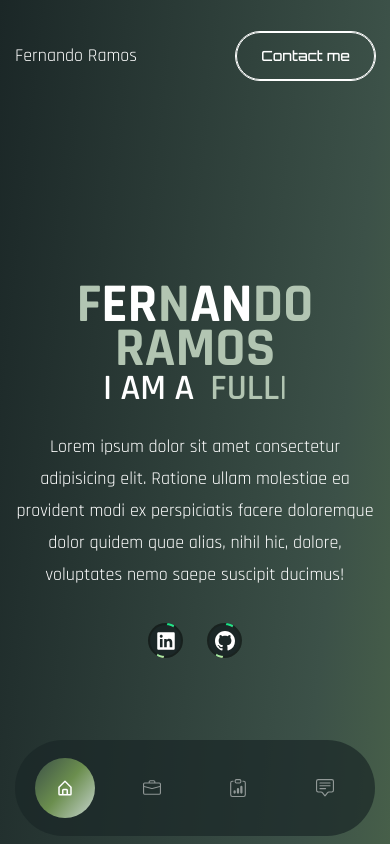
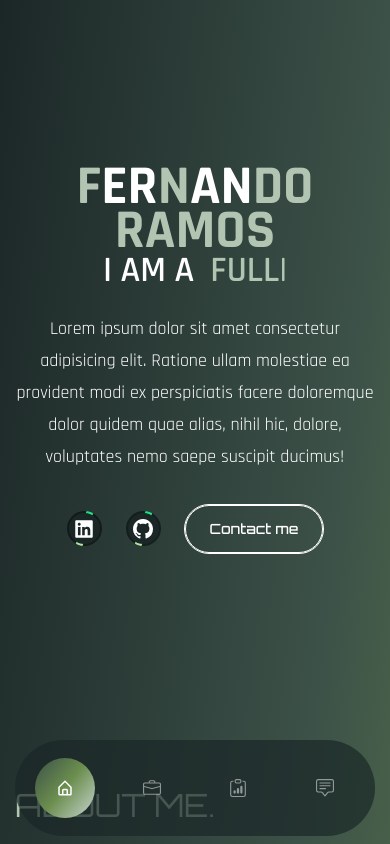
Before and after one commit to fndoRamos/portfolio, a React (Create React App) app: page / in a window 390 px wide. Shown: the top 844 px of the page. Built offline with nearby package versions, Linux system fonts and the light colour scheme; the HTML template or start-up script is replaced by a standard one; a web font is replaced by a local one.

Commit message:
add minor changes

```diff
--- a/src/App.js
+++ b/src/App.js
@@ -1,7 +1,6 @@
 import React from 'react';
 // components
 import Banner from './components/Banner';
-import Header from './components/Header';
 import Nav from './components/Nav';
 import About from './components/About';
 import Projects from './components/Projects';
@@ -10,7 +9,6 @@ import Contact from './components/Contact';
 const App = () => {
   return (
     <div className='overflow-hidden bg-no-repeat bg-cover bg-gradient-to-br from-bg1 via-bg2 to-bg3'>
-      <Header />
       <Banner />
       <Nav />
       <About />
--- a/src/components/About.js
+++ b/src/components/About.js
@@ -157,7 +157,7 @@ const About = () => {
             />
           </div>
           <motion.hr
-            variants={fadeIn("up", 0.4)}
+            variants={fadeIn("left", 0.6)}
             initial="hidden"
             whileInView={"show"}
             viewport={{ once: false, amount: 0.3 }}
--- a/src/components/Banner.js
+++ b/src/components/Banner.js
@@ -1,4 +1,4 @@
-import React, { useEffect } from "react";
+import React from "react";
 import { Link } from "react-scroll";
 // image
 import profileImage from "../assets/image-avatar.png";
@@ -68,7 +68,7 @@ const Banner = () => {
               initial="hidden"
               whileInView={"show"}
               viewport={{ once: false, amount: 0.7 }}
-              className="flex text-[20px] gap-x-6 max-w-max mx-auto lg:mx-0"
+              className="flex items-center text-[20px] gap-x-6 max-w-max mx-auto lg:mx-0"
             >
               <div className="icon-box w-[35px] h-[35px]">
                 <div className="icon-content">
@@ -92,6 +92,14 @@ const Banner = () => {
                   </a>
                 </div>
               </div>
+              <Link
+                to="contact"
+                smooth={true}
+                spy={true}
+                className="flex items-center justify-center cursor-pointer btn btn-sm"
+              >
+                Contact me
+              </Link>
             </motion.div>
           </div>
           {/* image */}
--- a/src/components/Contact.js
+++ b/src/components/Contact.js
@@ -38,11 +38,11 @@ const Contact = () => {
         "qshiveZWl15GpS-V0"
       )
       .then((result) => {
-        console.log(result.text);
+        // console.log(result.text);
         notify("a");
       })
       .catch((error) => {
-        console.log(error.text);
+        // console.log(error.text);
         notify("b");
       })
       .finally(() => {
@@ -105,7 +105,7 @@ const Contact = () => {
             {isSendingEmail ? (
               <button
                 type="submit"
-                className="flex items-center justify-center btn btn-lg bg-[#B2C5B2] hover:bg-[#B2C5B2]"
+                className="flex items-center justify-center btn btn-lg bg-[#B2C5B2] hover:bg-[#B2C5B2] disabled:pointer-events-none"
                 disabled
               >
                 <img src={loader} alt="loader" className="w-10 h-10 mr-3" />
--- a/src/components/Nav.js
+++ b/src/components/Nav.js
@@ -1,6 +1,6 @@
 import React from "react";
 //import icons
-import { BiHomeAlt, BiUser } from "react-icons/bi";
+import { BiHomeAlt } from "react-icons/bi";
 import { BsClipboardData, BsBriefcase, BsChatSquareText } from "react-icons/bs";
 //Link
 import { Link } from "react-scroll";
@@ -18,8 +18,8 @@ const Nav = () => {
             activeClass="active"
             smooth={true}
             spy={true}
-            offset={-200}
-            className="cursor-pointer w-[60px] h-[60px] flex items-center justify-center"
+            className="cursor-pointer w-[60px] h-[60px] flex items-center justify-center
+            hover:bg-[#b2c5b2b9] hover:text-white rounded-full transition-all"
             title="Home"
           >
             <BiHomeAlt />
@@ -29,7 +29,8 @@ const Nav = () => {
             activeClass="active"
             smooth={true}
             spy={true}
-            className="cursor-pointer w-[60px] h-[60px] flex items-center justify-center"
+            className="cursor-pointer w-[60px] h-[60px] flex items-center justify-center
+            hover:bg-[#b2c5b2b9] rounded-full transition-all hover:text-white"
             title="About"
           >
             {/* <BiUser />
@@ -48,7 +49,8 @@ const Nav = () => {
             activeClass="active"
             smooth={true}
             spy={true}
-            className="cursor-pointer w-[60px] h-[60px] flex items-center justify-center"
+            className="cursor-pointer w-[60px] h-[60px] flex items-center justify-center
+            hover:bg-[#b2c5b2b9] rounded-full transition-all hover:text-white"
             title="Projects"
           >
             <BsClipboardData />
@@ -58,7 +60,8 @@ const Nav = () => {
             activeClass="active"
             smooth={true}
             spy={true}
-            className="cursor-pointer w-[60px] h-[60px] flex items-center justify-center"
+            className="cursor-pointer w-[60px] h-[60px] flex items-center justify-center
+            hover:bg-[#b2c5b2b9] rounded-full transition-all hover:text-white"
             title="Contact"
           >
             <BsChatSquareText />
--- a/src/components/Projects.js
+++ b/src/components/Projects.js
@@ -57,7 +57,7 @@ const Projects = () => {
               />
               {/* title */}
               <div
-                className="absolute z-50 flex justify-between items-center transition-all duration-500 w-[180px] -top-full left-2
+                className="absolute z-40 flex justify-between items-center transition-all duration-500 w-[180px] -top-full left-2
               group-hover:top-6 md:w-[720px] lg:w-[430px] xl:w-[550px]"
               >
                 <span className="mr-4 text-xl md:text-3xl lg:text-2xl xl:text-3xl text-gradient">
@@ -89,7 +89,7 @@ const Projects = () => {
                 </div>
               </div>
               {/* description */}
-              <div className="absolute z-50 transition-all duration-700 -top-full left-2 group-hover:top-16">
+              <div className="absolute z-40 transition-all duration-700 -top-full left-2 group-hover:top-16">
                 <span className="secondary lg:text-sm xl:text-lg">
                   Lorem ipsum dolor sit amet consectetur adipisicing elit. Lorem
                   ipsum dolor sit amet consectetur adipisicing elit. Lorem ipsum
@@ -98,7 +98,7 @@ const Projects = () => {
               </div>
               {/* tech stack */}
               <div
-                className="absolute z-50 flex justify-between items-center transition-all duration-1000 bg-black/50 h-[40px] -bottom-full left-2
+                className="absolute z-40 flex justify-between items-center transition-all duration-1000 bg-black/50 h-[40px] -bottom-full left-2
                 group-hover:bottom-6 lg:group-hover:bottom-2 xl:group-hover:bottom-6 rounded-full"
               >
                 <img
@@ -159,7 +159,7 @@ const Projects = () => {
               />
               {/* title */}
               <div
-                className="absolute z-50 flex justify-between items-center transition-all duration-500 w-[180px] -top-full left-2
+                className="absolute z-40 flex justify-between items-center transition-all duration-500 w-[180px] -top-full left-2
               group-hover:top-6 md:w-[720px] lg:w-[430px] xl:w-[550px]"
               >
                 <span className="mr-4 text-xl md:text-3xl lg:text-2xl xl:text-3xl text-gradient">
@@ -191,7 +191,7 @@ const Projects = () => {
                 </div>
               </div>
               {/* description */}
-              <div className="absolute z-50 transition-all duration-700 -top-full left-2 group-hover:top-16">
+              <div className="absolute z-40 transition-all duration-700 -top-full left-2 group-hover:top-16">
                 <span className="secondary lg:text-sm xl:text-lg">
                   Lorem ipsum dolor sit amet consectetur adipisicing elit. Lorem
                   ipsum dolor sit amet consectetur adipisicing elit. Lorem ipsum
@@ -200,7 +200,7 @@ const Projects = () => {
               </div>
               {/* tech stack */}
               <div
-                className="absolute z-50 flex justify-between items-center transition-all duration-1000 bg-black/50 h-[40px] -bottom-full left-2
+                className="absolute z-40 flex justify-between items-center transition-all duration-1000 bg-black/50 h-[40px] -bottom-full left-2
                 group-hover:bottom-6 lg:group-hover:bottom-2 xl:group-hover:bottom-6 rounded-full"
               >
                 <img
@@ -258,7 +258,7 @@ const Projects = () => {
                 alt="project1"
               />
               {/* title */}
-              <div className="absolute z-50 flex justify-between items-center transition-all duration-500 w-[180px] -top-full left-2
+              <div className="absolute z-40 flex justify-between items-center transition-all duration-500 w-[180px] -top-full left-2
               group-hover:top-6 md:w-[720px] lg:w-[430px] xl:w-[550px]">
                 <span className="mr-4 text-xl md:text-3xl lg:text-2xl xl:text-3xl text-gradient">
                   SpaceScape
@@ -289,7 +289,7 @@ const Projects = () => {
                 </div>
               </div>
               {/* description */}
-              <div className="absolute z-50 transition-all duration-700 -top-full left-2 group-hover:top-16">
+              <div className="absolute z-40 transition-all duration-700 -top-full left-2 group-hover:top-16">
                 <span className="secondary lg:text-sm xl:text-lg">
                   Lorem ipsum dolor sit amet consectetur adipisicing elit. Lorem
                   ipsum dolor sit amet consectetur adipisicing elit. Lorem ipsum
@@ -298,7 +298,7 @@ const Projects = () => {
               </div>
               {/* tech stack */}
               <div
-                className="absolute z-50 flex justify-between items-center transition-all duration-1000 bg-black/50 h-[40px] max-w-[380px] -bottom-full left-2
+                className="absolute z-40 flex justify-between items-center transition-all duration-1000 bg-black/50 h-[40px] max-w-[380px] -bottom-full left-2
                 group-hover:bottom-6 lg:group-hover:bottom-2 xl:group-hover:bottom-6 rounded-full"
               >
                 <img
```
